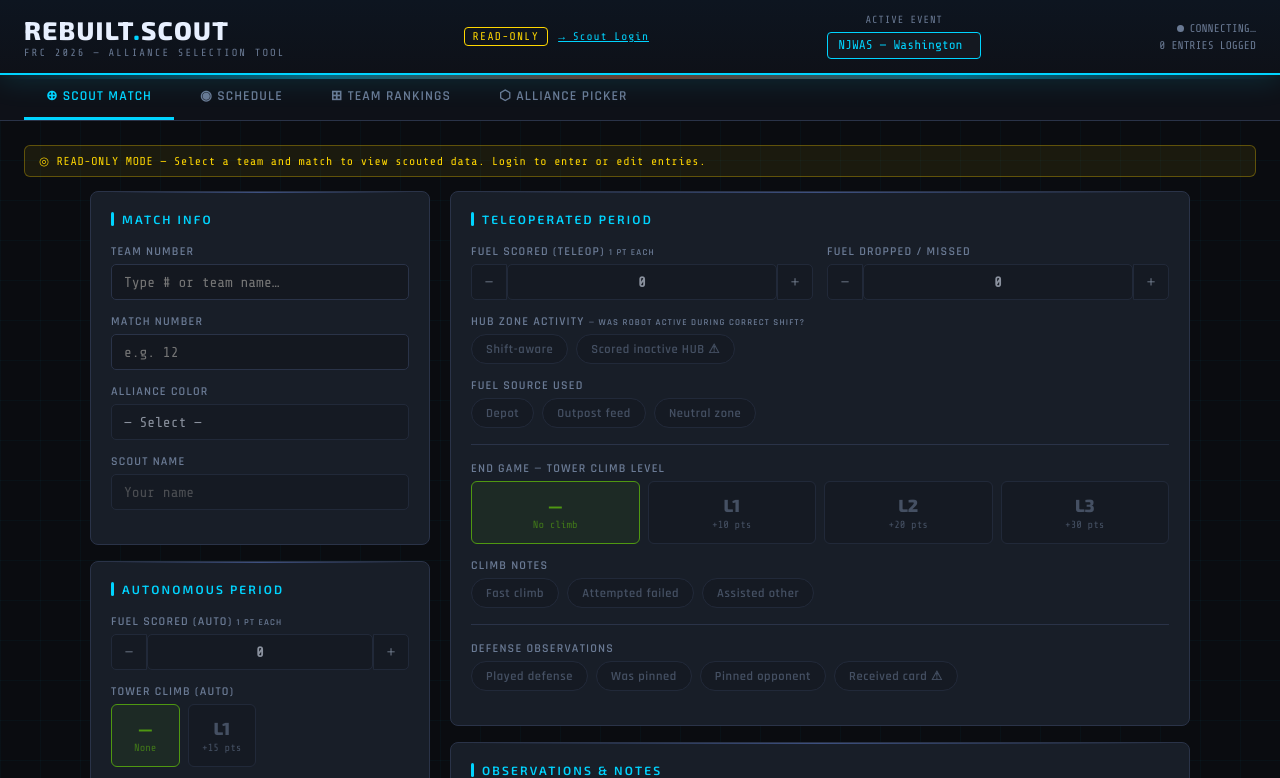
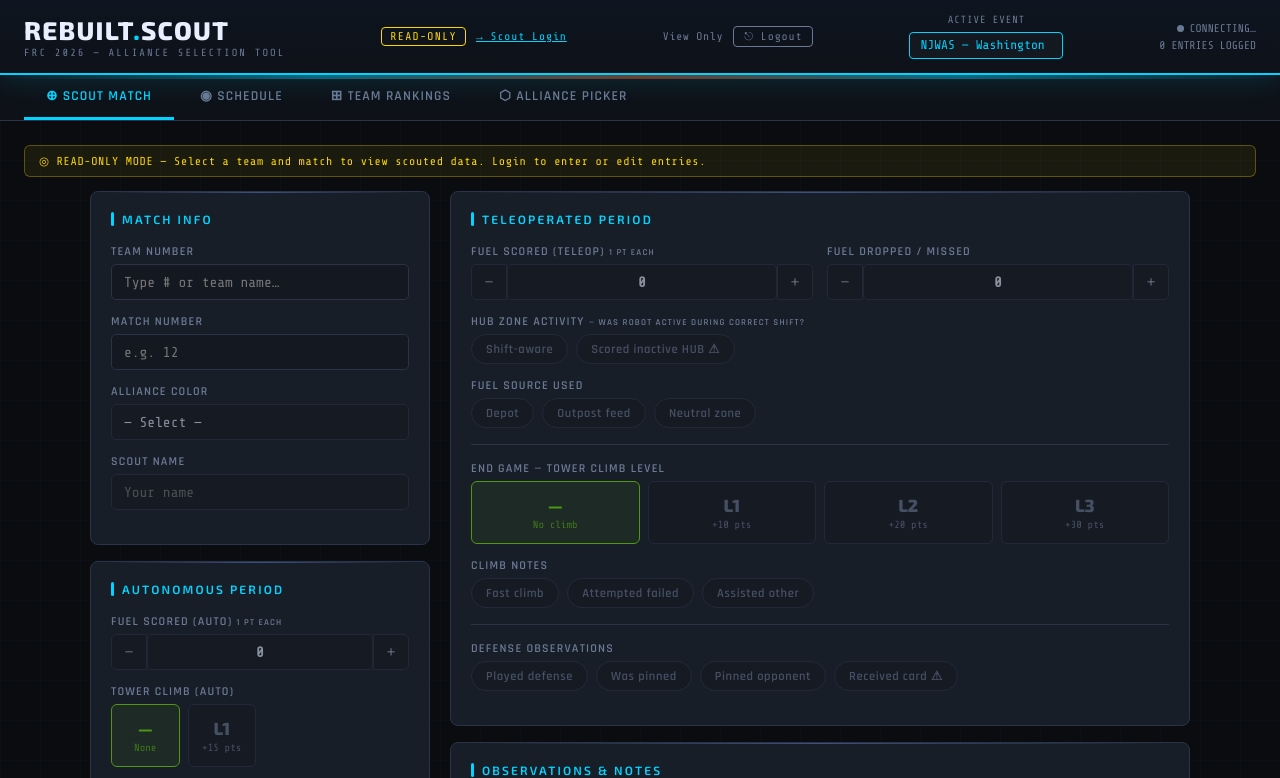
Before and after one commit to grooberson/219-Rebuilt-scouting, a plain HTML site: page index.html in a window 1280 px wide. Both pictures are taken after a click on the button "◎ VIEW ONLY (no login)". Shown: the top 778 px of the page. Drawn offline with nearby package versions, Linux system fonts and the light colour scheme; no server answers.

Commit message:
Add logout button functionality with dynamic user display

```diff
--- a/app.js
+++ b/app.js
@@ -38,6 +38,7 @@ async function doLogin() {
   document.body.classList.remove('read-only');
   document.getElementById('loginOverlay').style.display = 'none';
   document.getElementById('scoutName').value = name;
+  _showLogoutBtn(name);
 }
 
 function doViewOnly() {
@@ -45,6 +46,7 @@ function doViewOnly() {
   readOnly = true;
   document.body.classList.add('read-only');
   document.getElementById('loginOverlay').style.display = 'none';
+  _showLogoutBtn('View Only');
 }
 
 function doTestMode() {
@@ -54,10 +56,26 @@ function doTestMode() {
   document.body.classList.remove('read-only');
   document.getElementById('loginOverlay').style.display = 'none';
   activateTestMode();
+  _showLogoutBtn('Test Mode');
 }
 
 function showLoginOverlay() {
   document.getElementById('loginOverlay').style.display = 'flex';
+}
+
+function _showLogoutBtn(label) {
+  const btn = document.getElementById('logoutBtn');
+  if (!btn) return;
+  btn.style.display = 'flex';
+  const nameEl = btn.querySelector('.logout-user');
+  if (nameEl) nameEl.textContent = label;
+}
+
+function doLogout() {
+  sessionStorage.removeItem('rebuilt_loggedIn');
+  sessionStorage.removeItem('rebuilt_readOnly');
+  sessionStorage.removeItem('rebuilt_testMode');
+  location.reload();
 }
 
 // getData() is provided by firebase-setup.js (real-time Firestore cache)
@@ -538,13 +556,16 @@ window.addEventListener('DOMContentLoaded', ()=>{
     readOnly = false;
     document.getElementById('loginOverlay').style.display = 'none';
     activateTestMode();
+    _showLogoutBtn('Test Mode');
   } else if (loggedIn && savedName) {
     document.getElementById('loginOverlay').style.display = 'none';
     document.getElementById('scoutName').value = savedName;
+    _showLogoutBtn(savedName);
   } else if (savedReadOnly) {
     readOnly = true;
     document.body.classList.add('read-only');
     document.getElementById('loginOverlay').style.display = 'none';
+    _showLogoutBtn('View Only');
   } else if (savedName) {
     // Pre-fill name so returning scouts only need to enter the password
     document.getElementById('loginName').value = savedName;
--- a/index.html
+++ b/index.html
@@ -40,6 +40,14 @@
   <div class="readonly-badge">
     <span class="ro-label">READ-ONLY</span>
     <button class="ro-login-btn" onclick="showLoginOverlay()">→ Scout Login</button>
+  </div>
+  <div id="logoutBtn" style="display:none;align-items:center;gap:10px;font-family:var(--font-mono);font-size:0.7rem;">
+    <span class="logout-user" style="color:var(--text-dim);letter-spacing:0.06em;"></span>
+    <button onclick="doLogout()" style="
+      background:none;border:1px solid var(--text-dim);color:var(--text-dim);
+      font-family:var(--font-mono);font-size:0.7rem;letter-spacing:0.08em;
+      padding:3px 10px;border-radius:4px;cursor:pointer;
+    ">⎋ Logout</button>
   </div>
   <div style="display:flex;flex-direction:column;align-items:center;gap:6px;">
     <div style="font-family:var(--font-mono);font-size:0.65rem;color:var(--text-dim);letter-spacing:0.08em;">ACTIVE EVENT</div>
```
